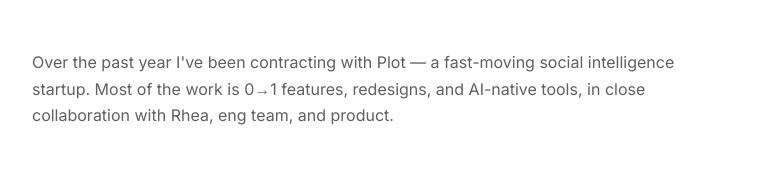
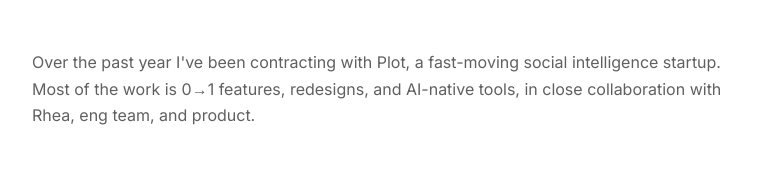
Before and after one commit to mpriya98/New_portfolio, a plain HTML site: page index.html in a window 1280 px wide. Shown: the part 149-328 px from the top of the page, without its empty margins (259-1020 px from the left). Drawn offline with nearby package versions, Linux system fonts and the light colour scheme.

Commit message:
Fix dash to comma in about copy

```diff
--- a/index.html
+++ b/index.html
@@ -269,7 +269,7 @@
 
     <!-- ABOUT -->
     <p class="about">
-      Over the past year I've been contracting with Plot — a fast-moving social intelligence startup. Most of the work is 0→1 features, redesigns, and AI-native tools, in close collaboration with Rhea, eng team, and product.
+      Over the past year I've been contracting with Plot, a fast-moving social intelligence startup. Most of the work is 0→1 features, redesigns, and AI-native tools, in close collaboration with Rhea, eng team, and product.
     </p>
 
     <!-- ── RECENT WORK ── -->
```
